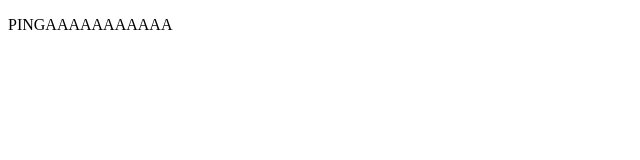
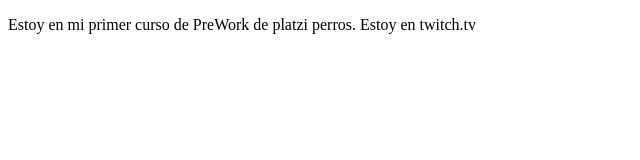
Before and after one commit to jananval/pruebaPreworkPlatzi, a plain HTML site: page index.html in a window 1280 px wide. Shown: the whole page, without its empty margins (0-640 px from the left). Drawn offline with Linux system fonts and the light colour scheme.

Commit message:
Primera correccion

```diff
--- a/index.html
+++ b/index.html
@@ -8,7 +8,7 @@
 </head>
 <body>
     <p>
-        PINGAAAAAAAAAAA
+        Estoy en mi primer curso de PreWork de platzi perros. Estoy en twitch.tv
     </p>
 </body>
 </html>
```
